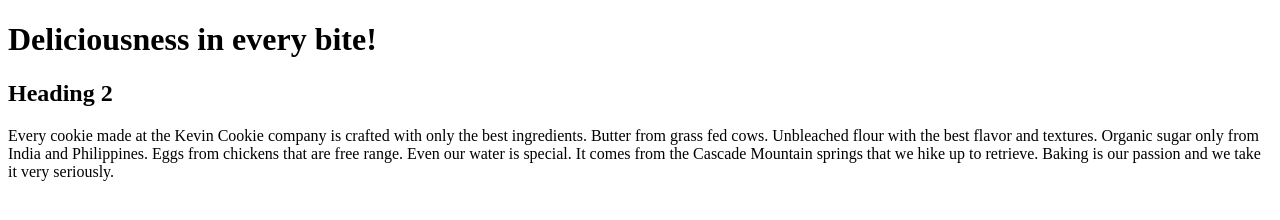
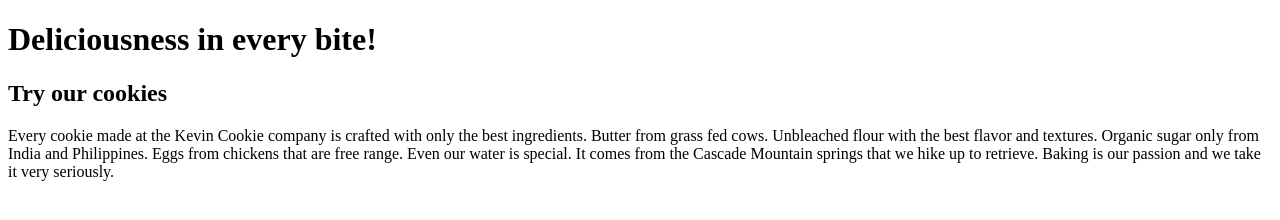
Before and after one commit to aditya-anande/git-tutorial, a plain HTML site: page index.htm in a window 1280 px wide. Drawn offline with Linux system fonts and the light colour scheme.

Commit message:
Changed heading2

```diff
--- a/index.htm
+++ b/index.htm
@@ -3,7 +3,7 @@
 <body>
 
 <h1>Deliciousness in every bite!</h1>
-<h2>Heading 2</h2>
+<h2>Try our cookies</h2>
 <p>Every cookie made at the Kevin Cookie company is crafted with only the best ingredients. Butter from grass fed cows. Unbleached flour with the best flavor and textures. Organic sugar only from India and Philippines. Eggs from chickens that are free range. Even our water is special. It comes from the Cascade Mountain springs that we hike up to retrieve. Baking is our passion and we take it very seriously.</p>
 
 </body>
```
